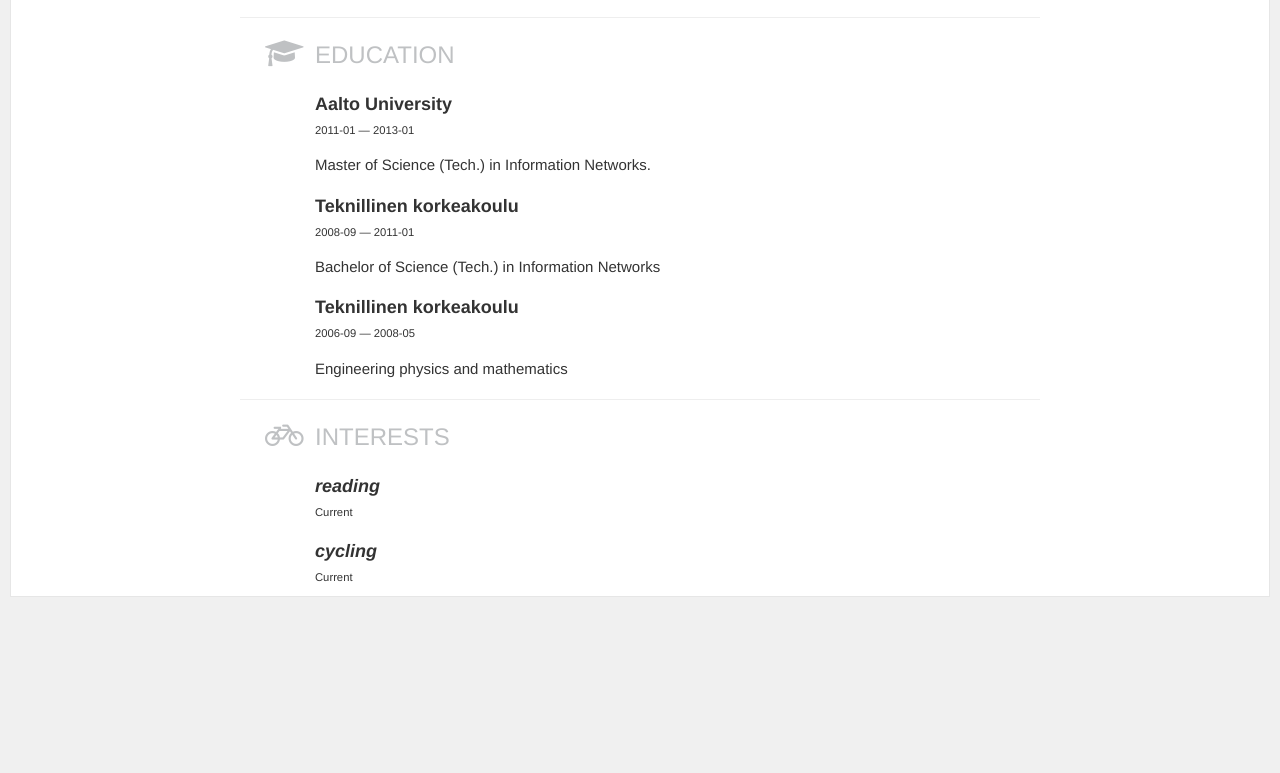
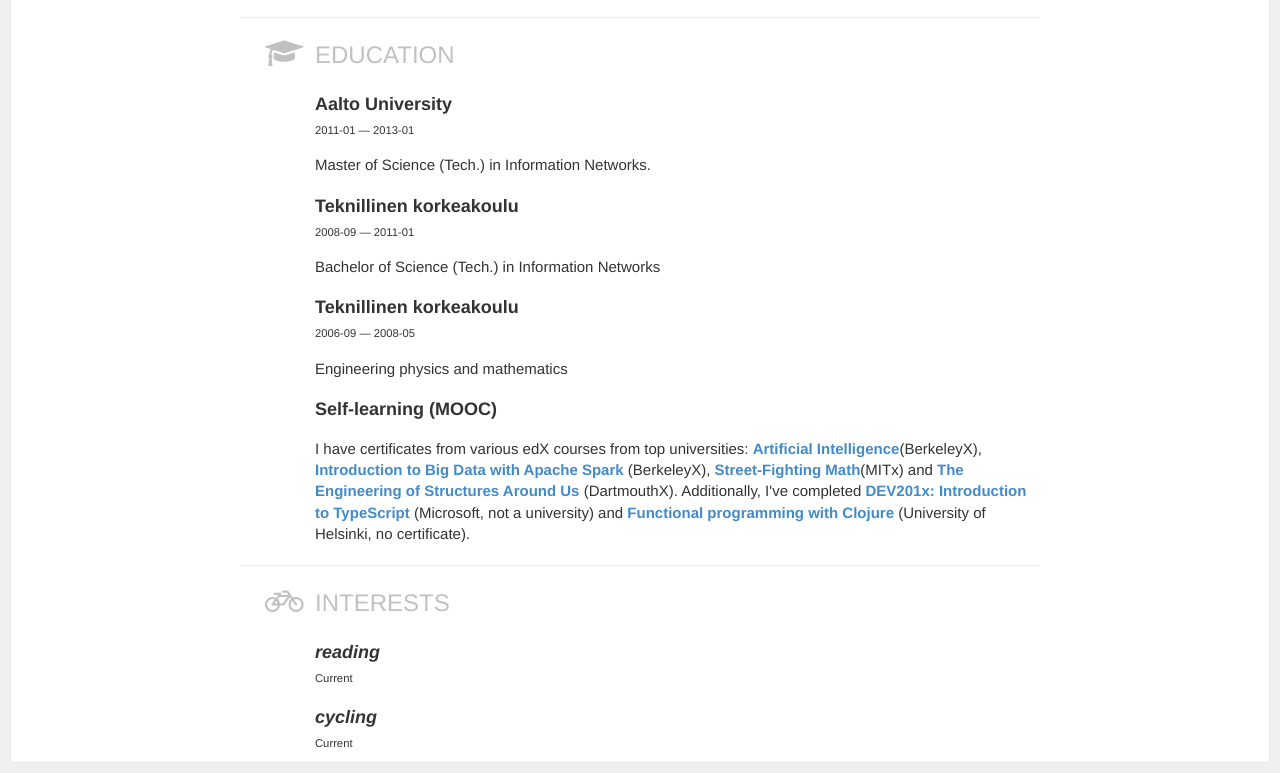
Before and after one commit to dancek/cv, a plain HTML site: page index.html in a window 1280 px wide. Shown: the part 2012-2785 px from the top of the page. Before the commit the page ends 2619 px from the top, so only its background shows below. Drawn offline with Linux system fonts and the light colour scheme.

Commit message:
automatically build, commit and push gh-pages

```diff
--- a/index.html
+++ b/index.html
@@ -516,6 +516,21 @@ Teknillinen korkeakoulu
 
                         <p>Engineering physics and mathematics</p>
                     </div>
+                    <div>
+
+<h3>
+Self-learning (MOOC)
+</h3>
+
+                        <p>I have certificates from various edX courses from top universities:
+                            <a
+                            href="https://verify.edx.org/cert/4c11ce0507db43f1956ada6835d67a25">Artificial Intelligence</a>(BerkeleyX), <a href="https://verify.edx.org/cert/5929c90b7f8b4dfe95a5f078e2be8f03">Introduction to Big Data with Apache Spark</a> (BerkeleyX),
+                                <a
+                                href="https://verify.edx.org/cert/01ff69c3b9034396bb78251c86daeb12">Street-Fighting Math</a>(MITx) and <a href="https://verify.edx.org/cert/dcd0ed79851a432d980b4740b32c5a0f">The Engineering of Structures Around Us</a> (DartmouthX).
+                                    Additionally, I&#39;ve completed <a href="https://verify.edx.org/cert/76ddc1850fc743d292752f0b63d1236e">DEV201x: Introduction to TypeScript</a> (Microsoft,
+                                    not a university) and <a href="http://mooc.fi/courses/2014/clojure/">Functional programming with Clojure</a> (University
+                                    of Helsinki, no certificate).</p>
+                    </div>
                 </section>
                 <hr>
                 <section id="interests">
```
Also changed, not shown: print.html (+14 -5 lines).
